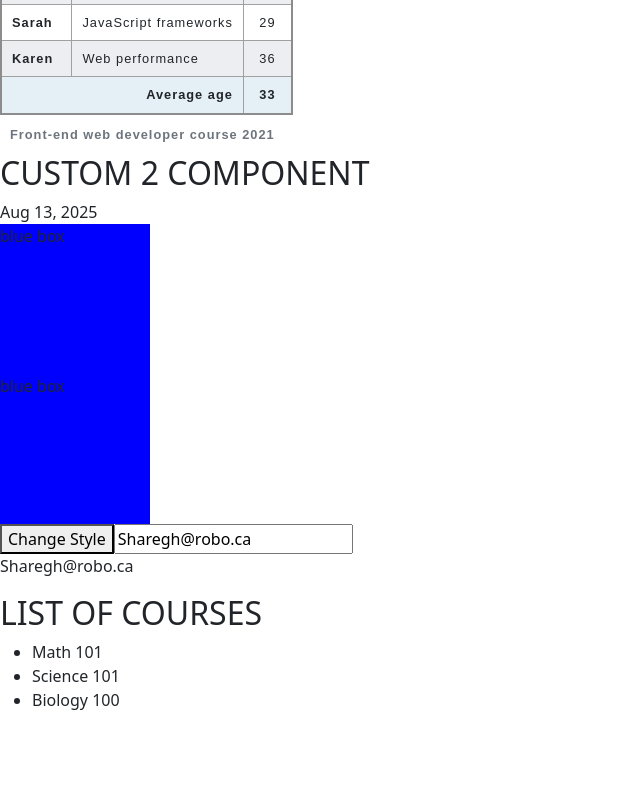
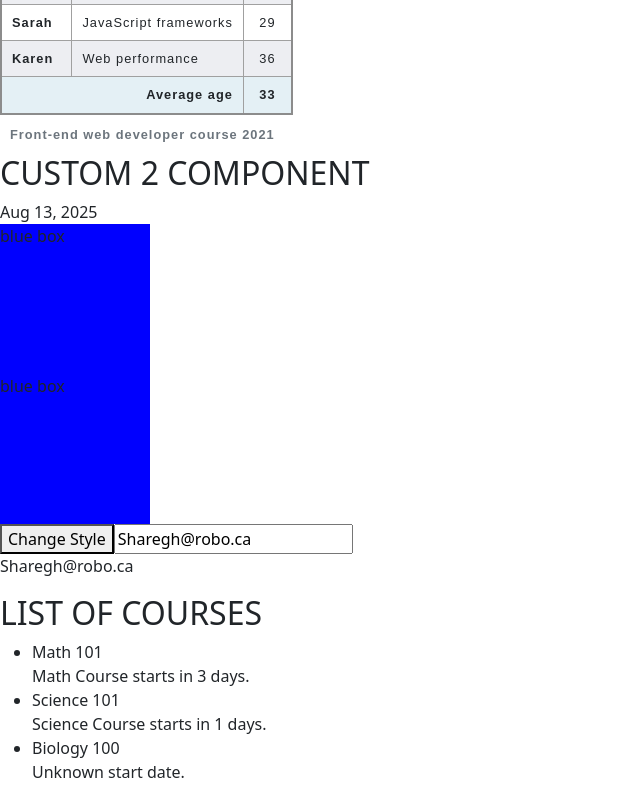
Before and after one commit to ShareghYusefi/school-client, an Angular app: page / in a window 1280 px wide. Shown: the part 604-1404 px from the top of the page, without its empty margins (0-640 px from the left). Before the commit the page ends 1332 px from the top, so only its background shows below. Built offline with nearby package versions, Linux system fonts and the light colour scheme.

Commit message:
ngSwitch directive

```diff
--- a/src/app/components/course/course.html
+++ b/src/app/components/course/course.html
@@ -4,5 +4,10 @@
   <!-- class binding & ngClass directive -->
   <li [ngClass]="{ 'text-lg-start': true }" *ngFor="let course of courses">
     {{ course }}
+    <div [ngSwitch]="course">
+      <div *ngSwitchCase="'Math 101'">Math Course starts in 3 days.</div>
+      <div *ngSwitchCase="'Science 101'">Science Course starts in 1 days.</div>
+      <div *ngSwitchDefault>Unknown start date.</div>
+    </div>
   </li>
 </ul>
```
